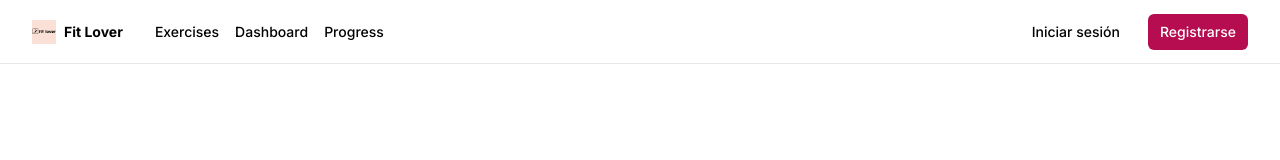
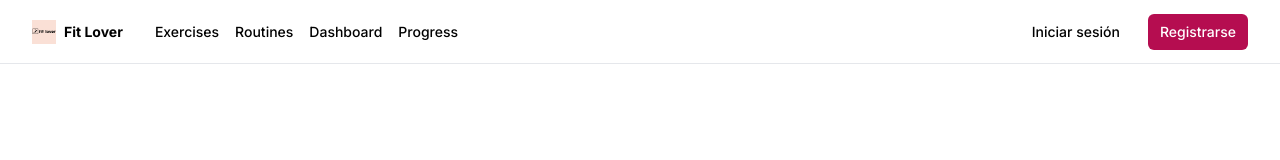
Before and after one commit to No-Country-simulation/equipo-s21-18-m-webapp, a React (Vite) app in the folder frontend/: page / in a window 1280 px wide. Shown: the top 160 px of the page. Built offline with nearby package versions, Linux system fonts and the light colour scheme.

Commit message:
Se agrega navegacion a Routines

```diff
--- a/frontend/src/components/Navbar.jsx
+++ b/frontend/src/components/Navbar.jsx
@@ -16,6 +16,9 @@ export default function Navbar() {
               <Link to={"/exercises"}>Exercises</Link>
             </li>
             <li>
+              <Link to={"/routines"}>Routines</Link>
+            </li>
+            <li>
               <Link to={"/dashboard"}>Dashboard</Link>
             </li>
             <li>
```
